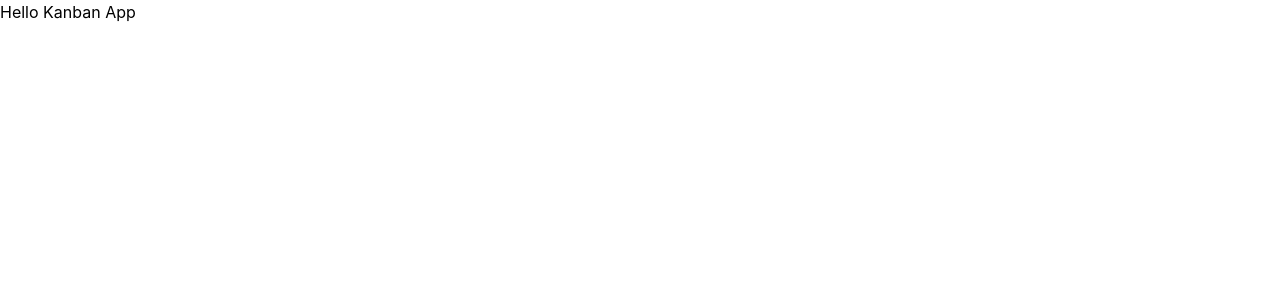
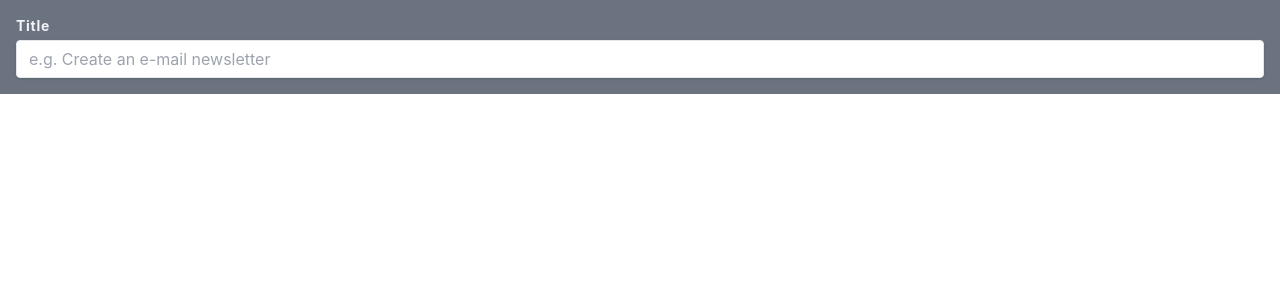
Before and after one commit to kkulek/kanban-board, a React (Create React App) app: page / in a window 1280 px wide. Shown: the top 300 px of the page. Built offline with nearby package versions, Linux system fonts and the light colour scheme.

Commit message:
basic input styling

```diff
--- a/src/App.js
+++ b/src/App.js
@@ -1,6 +1,10 @@
+import {Input} from "./components/elements/Input";
+
 function App() {
   return (
-        <div>Hello Kanban App</div>
+      <div className="bg-gray-500 p-4">
+        <Input />
+      </div>
   )
 }
 
--- a/src/components/elements/Input.jsx
+++ b/src/components/elements/Input.jsx
@@ -0,0 +1,17 @@
+import React from "react";
+
+export function Input() {
+    return (
+        <>
+            <label htmlFor="title"
+                   className="block text-sm font-bold mb-1 text-gray-100 tracking-wider">
+                Title
+            </label>
+            <input type="text" placeholder="e.g. Create an e-mail newsletter" id="title"
+                   className="shadow appearance-none border rounded w-full
+                   py-2 px-3 text-gray-700 leading-tight
+                   focus:outline-slate-400 focus:shadow-outline"
+            />
+        </>
+    )
+}
```
